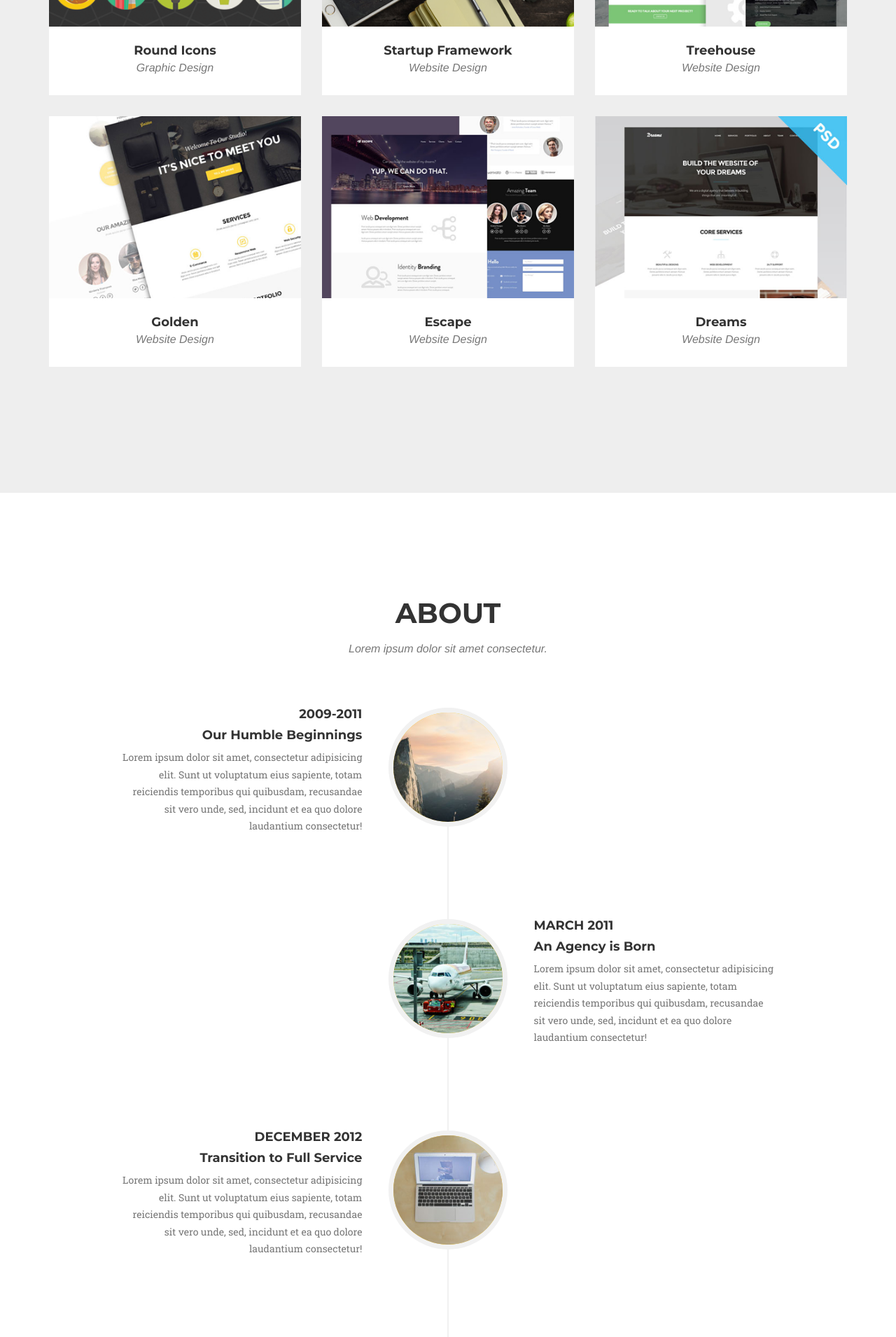
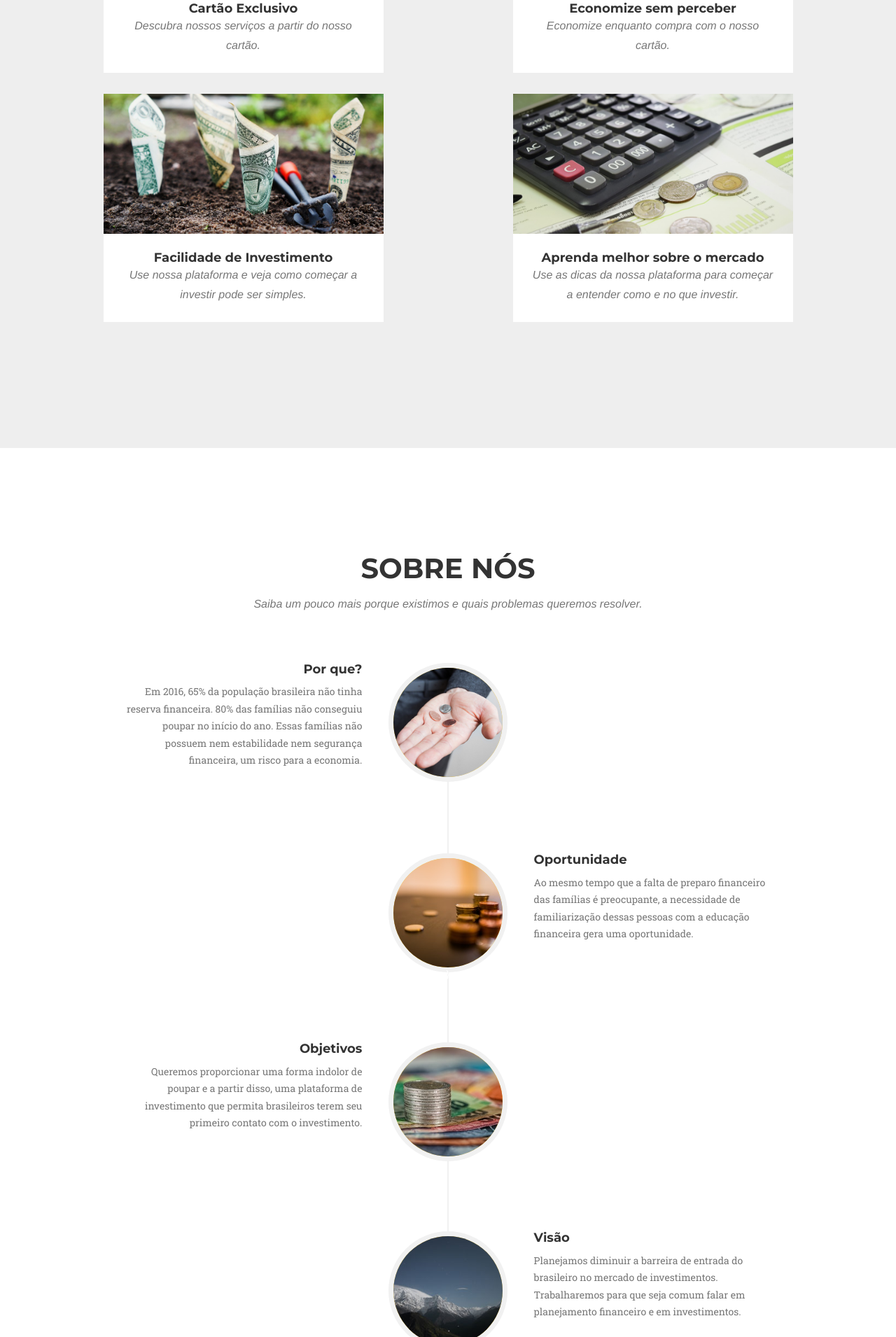
Before and after one commit to LucasIME/hackpuc, a plain HTML site: page Sandbox/templates/land.html in a window 1280 px wide. Shown: the part 2412-4322 px from the top of the page at 70% size. Drawn offline with nearby package versions, Linux system fonts and the light colour scheme; a web font is replaced by a local one.

Commit message:
Finished land page.

```diff
--- /dev/null
+++ b/Sandbox/static/images/portfolio/url.html
@@ -0,0 +1,2 @@
+<script>window.googleJavaScriptRedirect=1</script><META name="referrer" content="origin"><script>var n={navigateTo:function(b,a,d){if(b!=a&&b.google){if(b.google.r){b.google.r=0;b.location.href=d;a.location.replace("about:blank");}}else{a.location.replace(d);}}};n.navigateTo(window.parent,window,"https://www.pexels.com/search/coins/");
+</script><noscript><META http-equiv="refresh" content="0;URL='https://www.pexels.com/search/coins/'"></noscript>
--- a/Sandbox/templates/land.html
+++ b/Sandbox/templates/land.html
@@ -133,88 +133,60 @@
                 </div>
             </div>
             <div class="row">
-                <div class="col-md-4 col-sm-6 portfolio-item">
-                    <a href="#portfolioModal1" class="portfolio-link" data-toggle="modal">
+                <div class="col-md-6 col-sm-6 portfolio-item">
+                    <a href="#portfolioModal1" class="portfolio-link">
                         <div class="portfolio-hover">
                             <div class="portfolio-hover-content">
                                 <i class="fa fa-plus fa-3x"></i>
                             </div>
                         </div>
-                        <img src="/static/images/portfolio/roundicons.png" class="img-responsive" alt="">
+                        <img src="/static/images/credit_card.jpg" style="max-height: 200px; width: 400px; object-fit: cover;" class="img-responsive" alt="">
                     </a>
                     <div class="portfolio-caption">
-                        <h4>Round Icons</h4>
-                        <p class="text-muted">Graphic Design</p>
+                        <h4>Cartão Exclusivo</h4>
+                        <p class="text-muted">Descubra nossos serviços a partir do nosso cartão.</p>
                     </div>
                 </div>
-                <div class="col-md-4 col-sm-6 portfolio-item">
-                    <a href="#portfolioModal2" class="portfolio-link" data-toggle="modal">
+                <div class="col-md-6 col-sm-6 portfolio-item">
+                    <a href="#portfolioModal2" class="portfolio-link">
                         <div class="portfolio-hover">
                             <div class="portfolio-hover-content">
                                 <i class="fa fa-plus fa-3x"></i>
                             </div>
                         </div>
-                        <img src="/static/images/portfolio/startup-framework.png" class="img-responsive" alt="">
+                        <img src="/static/images/money.jpg" style="max-height: 200px; width: 400px; object-fit: cover;" class="img-responsive" alt="">
                     </a>
                     <div class="portfolio-caption">
-                        <h4>Startup Framework</h4>
-                        <p class="text-muted">Website Design</p>
+                        <h4>Economize sem perceber</h4>
+                        <p class="text-muted">Economize enquanto compra com o nosso cartão.</p>
                     </div>
                 </div>
-                <div class="col-md-4 col-sm-6 portfolio-item">
-                    <a href="#portfolioModal3" class="portfolio-link" data-toggle="modal">
+                <div class="col-md-6 col-sm-6 portfolio-item">
+                    <a href="#portfolioModal3" class="portfolio-link">
                         <div class="portfolio-hover">
                             <div class="portfolio-hover-content">
                                 <i class="fa fa-plus fa-3x"></i>
                             </div>
                         </div>
-                        <img src="/static/images/portfolio/treehouse.png" class="img-responsive" alt="">
+                        <img src="/static/images/money2.jpg" style="max-height: 200px; width: 400px; object-fit: cover;" class="img-responsive" alt="">
                     </a>
                     <div class="portfolio-caption">
-                        <h4>Treehouse</h4>
-                        <p class="text-muted">Website Design</p>
+                        <h4>Facilidade de Investimento</h4>
+                        <p class="text-muted">Use nossa plataforma e veja como começar a investir pode ser simples.</p>
                     </div>
                 </div>
-                <div class="col-md-4 col-sm-6 portfolio-item">
-                    <a href="#portfolioModal4" class="portfolio-link" data-toggle="modal">
+                <div class="col-md-6 col-sm-6 portfolio-item">
+                    <a href="#portfolioModal4" class="portfolio-link">
                         <div class="portfolio-hover">
                             <div class="portfolio-hover-content">
                                 <i class="fa fa-plus fa-3x"></i>
                             </div>
                         </div>
-                        <img src="/static/images/portfolio/golden.png" class="img-responsive" alt="">
+                        <img src="/static/images/economics.jpg" style="max-height: 200px; width: 400px; object-fit: cover;" class="img-responsive" alt="">
                     </a>
                     <div class="portfolio-caption">
-                        <h4>Golden</h4>
-                        <p class="text-muted">Website Design</p>
-                    </div>
-                </div>
-                <div class="col-md-4 col-sm-6 portfolio-item">
-                    <a href="#portfolioModal5" class="portfolio-link" data-toggle="modal">
-                        <div class="portfolio-hover">
-                            <div class="portfolio-hover-content">
-                                <i class="fa fa-plus fa-3x"></i>
-                            </div>
-                        </div>
-                        <img src="/static/images/portfolio/escape.png" class="img-responsive" alt="">
-                    </a>
-                    <div class="portfolio-caption">
-                        <h4>Escape</h4>
-                        <p class="text-muted">Website Design</p>
-                    </div>
-                </div>
-                <div class="col-md-4 col-sm-6 portfolio-item">
-                    <a href="#portfolioModal6" class="portfolio-link" data-toggle="modal">
-                        <div class="portfolio-hover">
-                            <div class="portfolio-hover-content">
-                                <i class="fa fa-plus fa-3x"></i>
-                            </div>
-                        </div>
-                        <img src="/static/images/portfolio/dreams.png" class="img-responsive" alt="">
-                    </a>
-                    <div class="portfolio-caption">
-                        <h4>Dreams</h4>
-                        <p class="text-muted">Website Design</p>
+                        <h4>Aprenda melhor sobre o mercado</h4>
+                        <p class="text-muted">Use as dicas da nossa plataforma para começar a entender como e no que investir.</p>
                     </div>
                 </div>
             </div>
@@ -226,8 +198,8 @@
         <div class="container">
             <div class="row">
                 <div class="col-lg-12 text-center">
-                    <h2 class="section-heading">About</h2>
-                    <h3 class="section-subheading text-muted">Lorem ipsum dolor sit amet consectetur.</h3>
+                    <h2 class="section-heading">Sobre nós</h2>
+                    <h3 class="section-subheading text-muted">Saiba um pouco mais porque existimos e quais problemas queremos resolver.</h3>
                 </div>
             </div>
             <div class="row">
@@ -235,43 +207,51 @@
                     <ul class="timeline">
                         <li>
                             <div class="timeline-image">
-                                <img class="img-circle img-responsive" src="/static/images/about/1.jpg" alt="">
+                                <img class="img-circle img-responsive" src="/static/images/about/broke.jpg" alt="">
                             </div>
                             <div class="timeline-panel">
                                 <div class="timeline-heading">
-                                    <h4>2009-2011</h4>
-                                    <h4 class="subheading">Our Humble Beginnings</h4>
+                                    <h4 class="subheading">Por que?</h4>
                                 </div>
                                 <div class="timeline-body">
-                                    <p class="text-muted">Lorem ipsum dolor sit amet, consectetur adipisicing elit. Sunt ut voluptatum eius sapiente, totam reiciendis temporibus qui quibusdam, recusandae sit vero unde, sed, incidunt et ea quo dolore laudantium consectetur!</p>
+                                    <p class="text-muted">
+                                    Em 2016, 65% da população brasileira não tinha reserva financeira. 80% das famílias não conseguiu poupar no início do ano.
+                                    Essas famílias não possuem nem estabilidade nem segurança financeira, um risco para a economia.
+                                    </p>
                                 </div>
                             </div>
                         </li>
                         <li class="timeline-inverted">
                             <div class="timeline-image">
-                                <img class="img-circle img-responsive" src="/static/images/about/2.jpg" alt="">
+                              <img class="img-circle img-responsive" src="/static/images/about/pexels-photo.jpg" alt="">
+
+                                                  }
                             </div>
                             <div class="timeline-panel">
                                 <div class="timeline-heading">
-                                    <h4>March 2011</h4>
-                                    <h4 class="subheading">An Agency is Born</h4>
+                                  <h4 class="subheading">Oportunidade</h4>
                                 </div>
                                 <div class="timeline-body">
-                                    <p class="text-muted">Lorem ipsum dolor sit amet, consectetur adipisicing elit. Sunt ut voluptatum eius sapiente, totam reiciendis temporibus qui quibusdam, recusandae sit vero unde, sed, incidunt et ea quo dolore laudantium consectetur!</p>
+                                    <p class="text-muted">
+                                    Ao mesmo tempo que a falta de preparo financeiro das famílias é preocupante, a necessidade de familiarização dessas pessoas
+                                    com a educação financeira gera uma oportunidade.
+                                    </p>
                                 </div>
                             </div>
                         </li>
                         <li>
                             <div class="timeline-image">
-                                <img class="img-circle img-responsive" src="/static/images/about/3.jpg" alt="">
+                                <img class="img-circle img-responsive" src="/static/images/about/money3.jpeg" alt="">
                             </div>
                             <div class="timeline-panel">
                                 <div class="timeline-heading">
-                                    <h4>December 2012</h4>
-                                    <h4 class="subheading">Transition to Full Service</h4>
+                                    <h4 class="subheading">Objetivos</h4>
                                 </div>
                                 <div class="timeline-body">
-                                    <p class="text-muted">Lorem ipsum dolor sit amet, consectetur adipisicing elit. Sunt ut voluptatum eius sapiente, totam reiciendis temporibus qui quibusdam, recusandae sit vero unde, sed, incidunt et ea quo dolore laudantium consectetur!</p>
+                                    <p class="text-muted">
+                                    Queremos proporcionar uma forma indolor de poupar e a partir disso, uma plataforma de investimento que permita brasileiros
+                                    terem seu primeiro contato com o investimento.
+                                    </p>
                                 </div>
                             </div>
                         </li>
@@ -281,19 +261,21 @@
                             </div>
                             <div class="timeline-panel">
                                 <div class="timeline-heading">
-                                    <h4>July 2014</h4>
-                                    <h4 class="subheading">Phase Two Expansion</h4>
+                                    <h4 class="subheading">Visão</h4>
                                 </div>
                                 <div class="timeline-body">
-                                    <p class="text-muted">Lorem ipsum dolor sit amet, consectetur adipisicing elit. Sunt ut voluptatum eius sapiente, totam reiciendis temporibus qui quibusdam, recusandae sit vero unde, sed, incidunt et ea quo dolore laudantium consectetur!</p>
+                                    <p class="text-muted">
+                                    Planejamos diminuir a barreira de entrada do brasileiro no mercado de investimentos.
+                                    Trabalharemos para que seja comum falar em planejamento financeiro e em investimentos.
+                                    </p>
                                 </div>
                             </div>
                         </li>
                         <li class="timeline-inverted">
                             <div class="timeline-image">
-                                <h4>Be Part
-                                    <br>Of Our
-                                    <br>Story!</h4>
+                                <h4>Seja parte
+                                    <br>da nossa
+                                    <br>história!</h4>
                             </div>
                         </li>
                     </ul>
@@ -410,7 +392,7 @@
         <div class="container">
             <div class="row">
                 <div class="col-md-4">
-                    <span class="copyright">Copyright &copy; Gal.op 2016</span>
+                    <span class="copyright">Copyright &copy; gal.op 2016</span>
                 </div>
                 <div class="col-md-4">
                     <ul class="list-inline social-buttons">
```
Also changed, not shown: Sandbox/static/images/about/broke.jpg (added), Sandbox/static/images/about/money3.jpeg (added), Sandbox/static/images/about/pexels-photo.jpg (added), Sandbox/static/images/back_galop.png, Sandbox/static/images/banner_galop.png (deleted), Sandbox/static/images/credit_card.jpg (added), Sandbox/static/images/economics.jpg (added), Sandbox/static/images/golden_logo.png (added), Sandbox/static/images/money.jpg (added), Sandbox/static/images/money2.jpg (added), Sandbox/static/images/portfolio/download.jpg (added).
